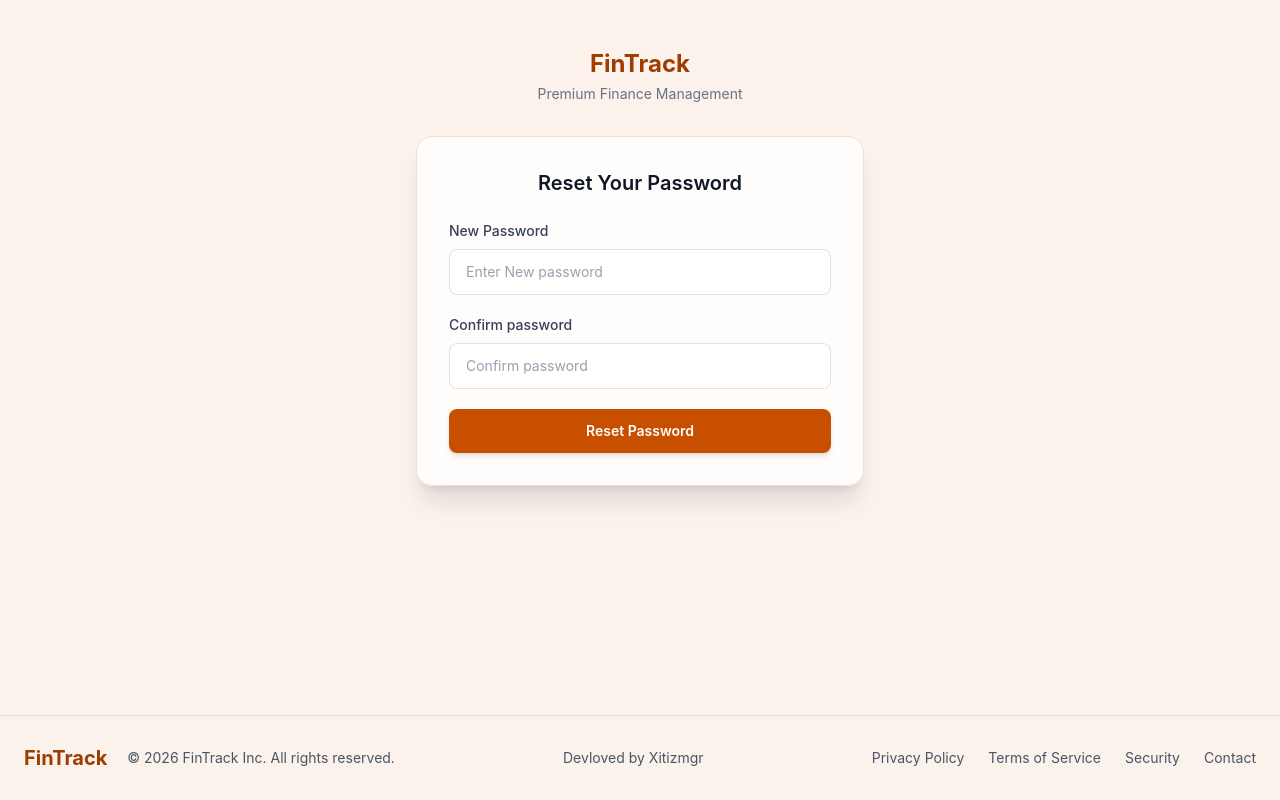
After one commit to XItizmgr/finance_tracker_app, a Flask app: page /password_reset in a window 1280 px wide. The commit adds this page. Run offline with Flask 3, Linux system fonts and the light colour scheme.

Commit message:
so added the forget button feature

```diff
--- /dev/null
+++ b/app/forms/password_reset.py
@@ -0,0 +1,14 @@
+from flask_wtf import FlaskForm
+from wtforms import PasswordField, SubmitField
+from wtforms.validators import DataRequired, length, EqualTo
+
+
+class PasswordRest(FlaskForm):
+    Password = PasswordField(
+        "New Password", validators=[DataRequired(), length(max=100, min=6)]
+    )
+    Confirm_password = PasswordField(
+        "Confirm password ",
+        validators=[DataRequired(), EqualTo("Password", message="Password not match")],
+    )
+    Submit = SubmitField("Reset Password")
--- a/app/forms/register_form.py
+++ b/app/forms/register_form.py
@@ -1,6 +1,6 @@
 from flask_wtf import FlaskForm
-from wtforms.validators import data_required, email, length, equal_to
-from wtforms import StringField, PasswordField, SubmitField, EmailField
+from wtforms import EmailField, PasswordField, StringField, SubmitField
+from wtforms.validators import data_required, email, equal_to, length
 
 
 class RegisterForm(FlaskForm):
--- a/app/routes/auth.py
+++ b/app/routes/auth.py
@@ -4,6 +4,8 @@ from werkzeug.security import generate_password_hash, check_password_hash
 from app.models.user import User
 from app.forms.register_form import RegisterForm
 from app.forms.login_form import loginForm
+from app.forms.Forget_password import ForgetPassword
+from app.forms.password_reset import PasswordRest
 from app.extensions import db
 from flask_login import login_user
 
@@ -27,9 +29,7 @@ def register():
         db.session.add(new_user)
         db.session.commit()
         flash("Account created successfully!")
-        return redirect(
-            url_for("auth.login")
-)
+        return redirect(url_for("auth.login"))
 
     return render_template("auth/register.html", form=form)
 
@@ -46,11 +46,24 @@ def login():
         if not check_password_hash(existing_user.password_hash, form.password.data):
             flash("Incorrect password.", "error")
             return render_template("auth/login.html", form=form)
-        login_user(existing_user,remember = form.remember_me.data)
+        login_user(existing_user, remember=form.remember_me.data)
         flash("Login successful!", "success")
         return redirect(url_for("dashboard.dashboard"))
     return render_template("auth/login.html", form=form)
 
+
 @auth_bp.route("/base")
 def base():
     return render_template("base.html")
+
+
+@auth_bp.route("/forget_pasword", methods=["GET", "POST"])
+def forgetPassword():
+    form = ForgetPassword()
+    return render_template("auth/forget_password.html",form = form)
+
+
+@auth_bp.route("/password_reset",methods=["POST","GET"])
+def passwordReset():
+    form = PasswordRest()
+    return render_template("auth/password_reset.html",form=form)
--- a/app/routes/dashboard.py
+++ b/app/routes/dashboard.py
@@ -1,4 +1,4 @@
-from flask import Blueprint,render_template
+from flask import Blueprint, render_template
 from flask_login import login_required
 
 dash_bp = Blueprint("dashboard",__name__)
--- a/app/static/css/output.css
+++ b/app/static/css/output.css
@@ -254,6 +254,9 @@
   .mx-auto {
     margin-inline: auto;
   }
+  .my-auto {
+    margin-block: auto;
+  }
   .mt-1 {
     margin-top: var(--spacing);
   }
@@ -323,9 +326,6 @@
   .h-4 {
     height: calc(var(--spacing) * 4);
   }
-  .h-6 {
-    height: calc(var(--spacing) * 6);
-  }
   .h-8 {
     height: calc(var(--spacing) * 8);
   }
@@ -337,6 +337,9 @@
   }
   .h-20 {
     height: calc(var(--spacing) * 20);
+  }
+  .h-\[100\%\] {
+    height: 100%;
   }
   .min-h-\[120px\] {
     min-height: 120px;
@@ -353,9 +356,6 @@
   .w-4 {
     width: calc(var(--spacing) * 4);
   }
-  .w-6 {
-    width: calc(var(--spacing) * 6);
-  }
   .w-8 {
     width: calc(var(--spacing) * 8);
   }
@@ -370,12 +370,6 @@
   }
   .w-30 {
     width: calc(var(--spacing) * 30);
-  }
-  .w-35 {
-    width: calc(var(--spacing) * 35);
-  }
-  .w-40 {
-    width: calc(var(--spacing) * 40);
   }
   .w-64 {
     width: calc(var(--spacing) * 64);
@@ -508,6 +502,11 @@
     --tw-space-y-reverse: 0;
     margin-block-start: calc(calc(var(--spacing) * 8) * var(--tw-space-y-reverse));
     margin-block-end: calc(calc(var(--spacing) * 8) * calc(1 - var(--tw-space-y-reverse)));
+  }
+  :where(.space-y-50 > :not(:last-child)) {
+    --tw-space-y-reverse: 0;
+    margin-block-start: calc(calc(var(--spacing) * 50) * var(--tw-space-y-reverse));
+    margin-block-end: calc(calc(var(--spacing) * 50) * calc(1 - var(--tw-space-y-reverse)));
   }
   .overflow-hidden {
     overflow: hidden;
@@ -658,9 +657,6 @@
   }
   .bg-\[\#fffefe\] {
     background-color: #fffefe;
-  }
-  .bg-\[\#ffffff\] {
-    background-color: #ffffff;
   }
   .bg-blue-100 {
     background-color: var(--color-blue-100);
--- a/app/templates/auth/login.html
+++ b/app/templates/auth/login.html
@@ -46,7 +46,7 @@
             <span> Remember me </span>
           </label>
 
-          <a href="#" class="text-xs font-semibold text-[#c94f00] hover:underline"> Forgot password? </a>
+          <a href="{{ url_for('auth.forgetPassword') }}" class="text-xs font-semibold text-[#c94f00] hover:underline"> Forgot password? </a>
         </div>
         {% with messages = get_flashed_messages(with_categories=true) %} {% if messages %}
         <div class="mx-auto max-w-md px-6 pt-6">
@@ -59,7 +59,7 @@
           {% endfor %}
         </div>
         {% endif %} {% endwith %}
-        {{ form.login( class=" w-full rounded-lg bg-[#c94f00] px-4 py-3 text-sm font-semibold text-white shadow-md transition cursor-pointer hover:bg-[#ad4300]
+         {{ form.login( class=" w-full rounded-lg bg-[#c94f00] px-4 py-3 text-sm font-semibold text-white shadow-md transition cursor-pointer hover:bg-[#ad4300]
         hover:shadow-lg active:scale-[0.98] " ) }}
       </form>
       <p class="mt-6 text-center text-sm text-gray-500">
--- /dev/null
+++ b/app/templates/auth/password_reset.html
@@ -0,0 +1,45 @@
+{% extends "auth/base_auth.html"%} {% block title%}FinTrack_forgetPassword{% endblock%} {% block content %}
+
+<div class="flex items-center justify-center px-6 py-12">
+  <div class="w-full max-w-md">
+    <div class="text-center mb-8">
+      <h1 class="text-2xl font-bold text-[#9f3c00]">FinTrack </h1>
+
+      <p class="mt-1 text-sm text-gray-500">Premium Finance Management</p>
+    </div>
+    <div class="rounded-2xl border border-[#f0dfd5] bg-white/80 p-6 shadow-xl backdrop-blur-sm sm:p-8">
+      <div class="mb-6">
+        <h2 class="text-xl font-semibold text-gray-900 text-center">Reset Your Password</h2>
+      </div>
+      <form action="{{url_for('auth.passwordReset')}}" method="POST" class="space-y-5">
+        {{form.hidden_tag()}}
+        <div>
+          {{ form.Password.label( class="mb-2 block text-sm font-medium text-gray-700" ) }}
+          <div class="relative">
+            {{ form.Password( class="w-full rounded-lg border border-[#eaded5] bg-white px-4 py-3 text-sm outline-none transition placeholder:text-gray-400 focus:border-[#9e3c01] focus:ring-2
+            focus:ring-[#9e3c01]/10", placeholder="Enter New password" ) }}
+          </div>
+          {% for error in form.Password.errors %}
+          <p class="mt-1 text-xs text-red-500">{{ error }}</p>
+          {% endfor %}
+        </div>
+        <div>
+          {{ form.Confirm_password.label( class="mb-2 block text-sm font-medium text-gray-700" ) }}
+          <div class="relative">
+            {{ form.Confirm_password( class="w-full rounded-lg border border-[#eaded5] bg-white px-4 py-3 text-sm outline-none transition placeholder:text-gray-400 focus:border-[#9e3c01] focus:ring-2
+            focus:ring-[#9e3c01]/10", placeholder="Confirm password" ) }}
+          </div>
+          {% for error in form.Confirm_password.errors %}
+          <p class="mt-1 text-xs text-red-500">{{ error }}</p>
+          {% endfor %}
+        </div>
+        <div>
+          {{ form.Submit( class=" w-full rounded-lg bg-[#c94f00] px-4 py-3  text-sm font-semibold text-white shadow-md transition cursor-pointer hover:bg-[#ad4300] hover:shadow-lg
+          active:scale-[0.98] " ) }}
+        </div>
+      </form>
+    </div>
+  </div>
+</div>
+
+{%endblock%}
```
Also changed, not shown: app/forms/Forget_password.py (added, +11 -0 lines), app/templates/auth/forget_password.html (added, +39 -0 lines), app/services/password_reset.py (added).
